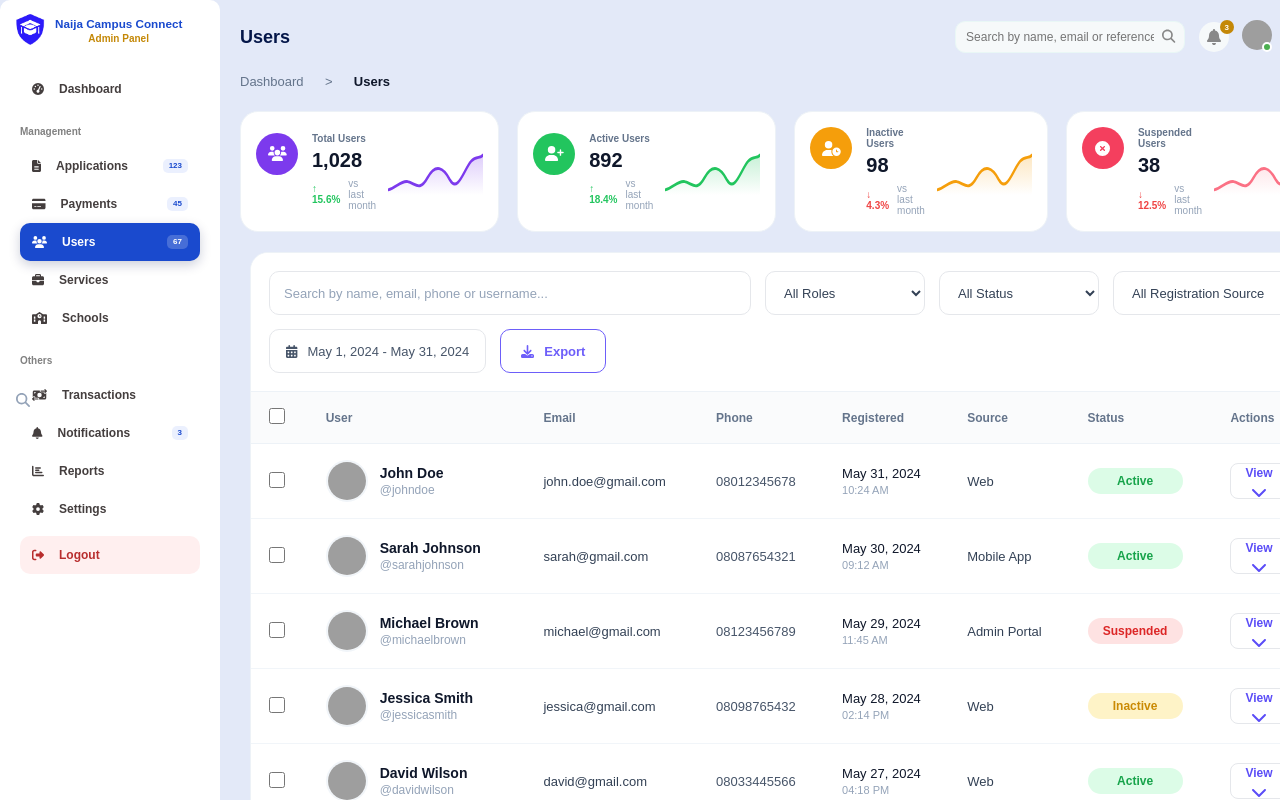
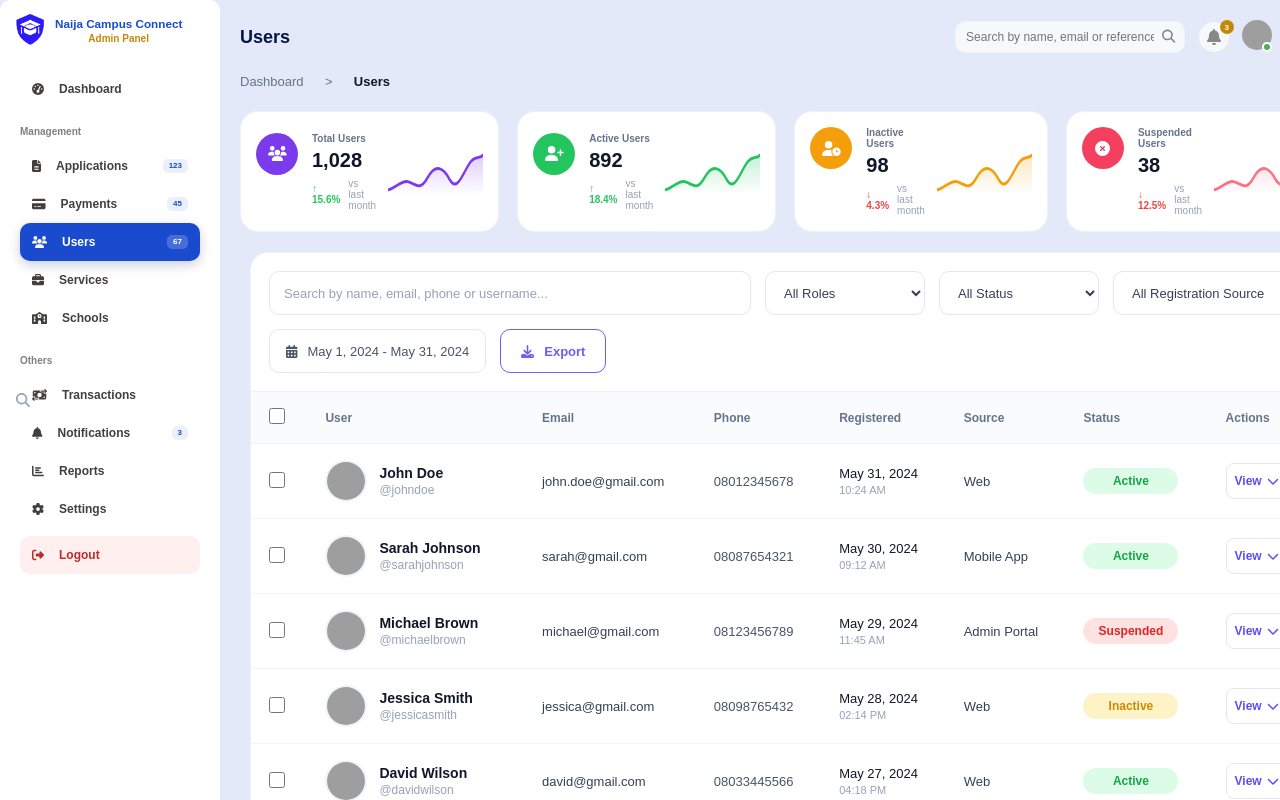
Before and after one commit to Richstar-plus/postutme_form-main, a React (Vite) app in the folder users/: page /admin/users in a window 1280 px wide. Shown: the top 800 px of the page. Built offline with nearby package versions, Linux system fonts and the light colour scheme; grey boxes are pictures that could not be loaded; a web font is replaced by a local one.

Commit message:
style: update button class and layout in UserRow component; adjust padding and add gap for improved alignment

```diff
--- a/users/src/admin/components/users-components/UserRow.css
+++ b/users/src/admin/components/users-components/UserRow.css
@@ -114,9 +114,9 @@
   position: relative;
 }
 
-.action-btn {
+.users-action-btn {
   height: 36px;
-  padding: 2px 14px;
+  padding: 2px 8px;
 
   border: 1px solid #e5e7eb;
   border-radius: 8px;
@@ -125,6 +125,8 @@
 
   display: flex;
   align-items: center;
+  justify-content: space-between;
+  gap: 5px;
 
   color: #5b4df7;
   font-size: 12px;
@@ -135,7 +137,7 @@
   transition: 0.2s ease;
 }
 
-.action-btn:hover {
+.users-action-btn:hover {
   background: #f8fafc;
 }
 
--- a/users/src/admin/components/users-components/UserRow.jsx
+++ b/users/src/admin/components/users-components/UserRow.jsx
@@ -176,16 +176,17 @@ export default function UserRow({
         >
 
           <button
-            className="action-btn"
+            className="users-action-btn"
             onClick={() =>
               setShowMenu(!showMenu)
             }
           >
-            View
-
-            <FontAwesomeIcon
-              icon={faChevronDown}
-            />
+            <p>View</p>
+            <div>
+              <FontAwesomeIcon
+                icon={faChevronDown}
+              />
+            </div>
           </button>
 
           {showMenu && (
```
